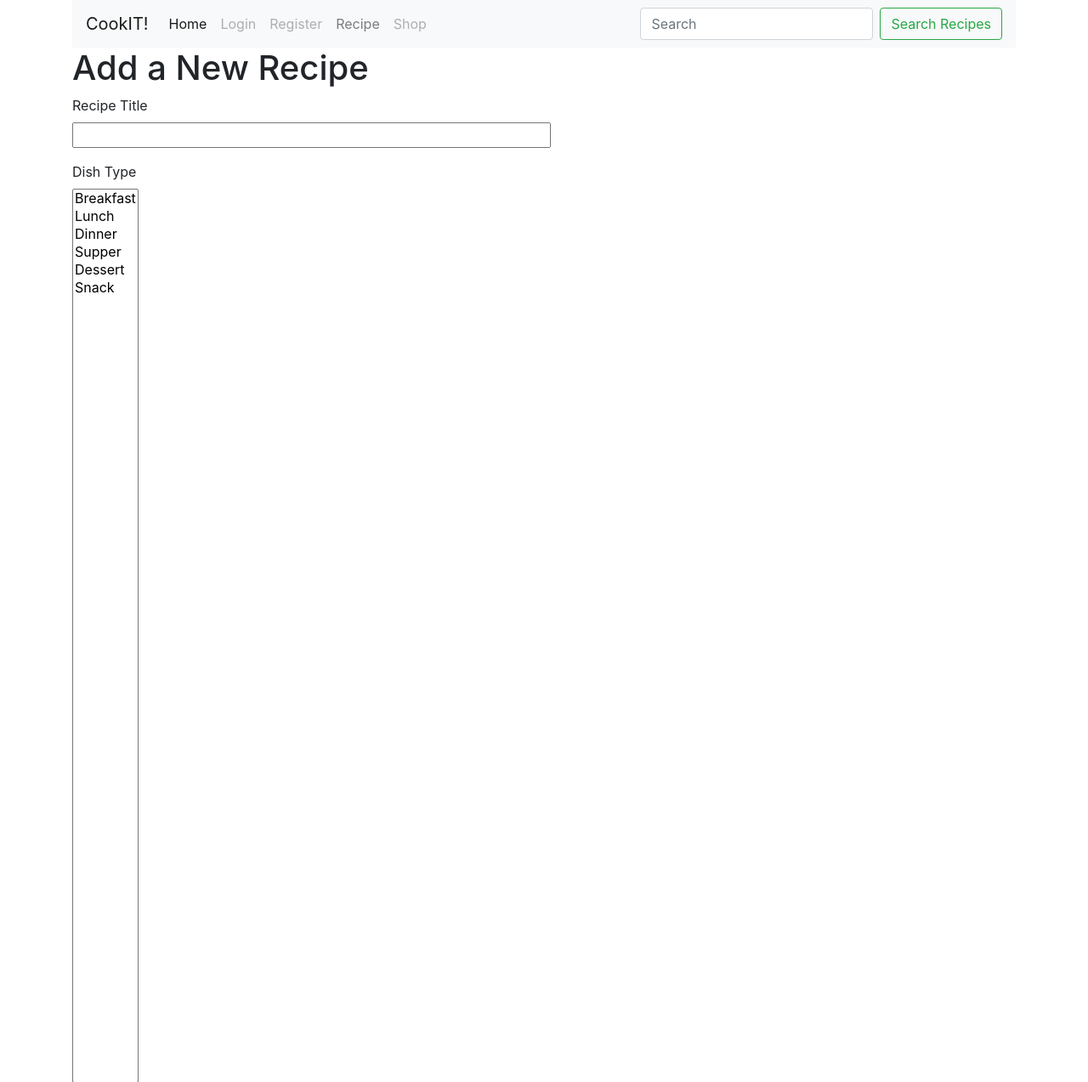
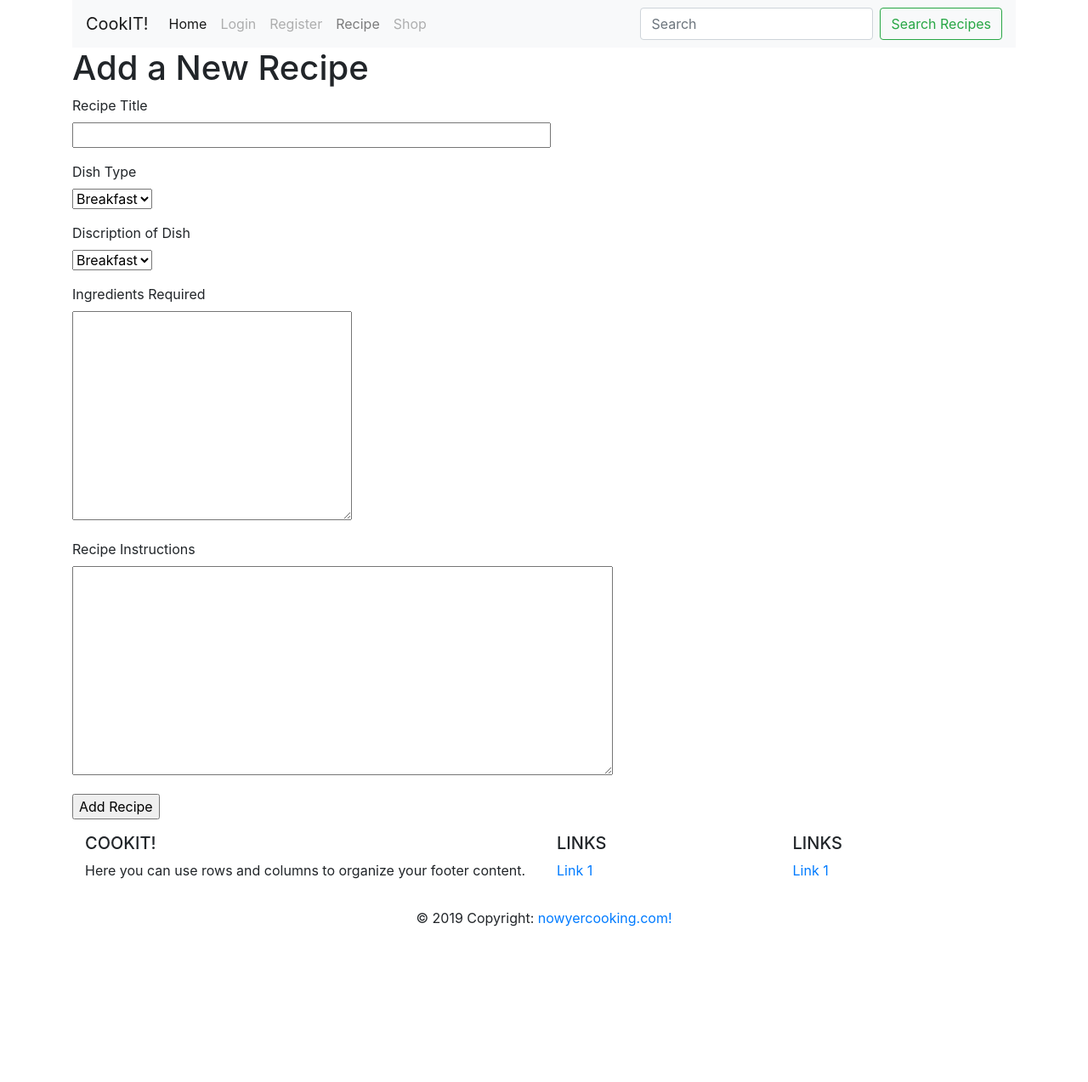
Before and after one commit to jsnbly/milestone3, a Flask app: page /add_recipe in a window 1280 px wide. Shown: the top 1273 px of the page at 85% size. After the commit the page ends 1090 px from the top, so only its background shows below. Run offline with Flask 2, Linux system fonts and the light colour scheme; some libraries are stand-ins or nearby versions.

Commit message:
Updating recipe forms page and app.py to include discription of recipe

```diff
--- a/app.py
+++ b/app.py
@@ -105,7 +105,7 @@
   form = AddRecipe(request.form)
   if form.validate_on_submit():
         recipedb = mongo.db.recipe
-        recipedb.insert_one({'title':request.form['title'],'author':session['username'],'dish_type': request.form['dish_type'],'ingredient':request.form['ingredient'],'instruction':request.form['instruction'],'votes':0,'visits':0})
+        recipedb.insert_one({'title':request.form['title'],'author':session['username'],'dish_type': request.form['dish_type'],'discription': request.form['discription'],'ingredient':request.form['ingredient'],'instruction':request.form['instruction'],'votes':0,'visits':0})
         flash('Your Recipe has been added', 'alert-success')
         return redirect(url_for('add_recipe', title='Recipe Added'))
   return render_template("add_recipe.html", title='Add a New Recipe', form=form)
--- a/forms.py
+++ b/forms.py
@@ -17,6 +17,7 @@
 class AddRecipe(FlaskForm):
     title = StringField('Recipe Title', validators=[DataRequired()])
     dish_type = SelectField('Dish Type', choices=[('breakfast','Breakfast'),('lunch','Lunch'),('dinner','Dinner'),('supper','Supper'),('dessert','Dessert'),('snack','Snack')])
+    discription = TextAreaField('Discription of Dish', validators=[DataRequired()])
     ingredient = TextAreaField('Ingredients Required', validators=[DataRequired()])
     instruction = TextAreaField('Recipe Instructions', validators=[DataRequired()])
     submit = SubmitField('Add Recipe')
--- a/templates/add_recipe.html
+++ b/templates/add_recipe.html
@@ -23,8 +23,15 @@
         </p>
         <p>
             {{ form.dish_type.label }}<br>
-            {{ form.dish_type(size=50) }}
+            {{ form.dish_type(size=1) }}
             {% for error in form.dish_type.errors %}
+                <span style="color: red;">{{ error }}</span>
+            {% endfor %}
+        </p>
+        <p>
+            {{ form.discription.label }}<br>
+            {{ form.dish_type(cols="30", rows="10") }}
+            {% for error in form.discription.errors %}
                 <span style="color: red;">{{ error }}</span>
             {% endfor %}
         </p>
```
